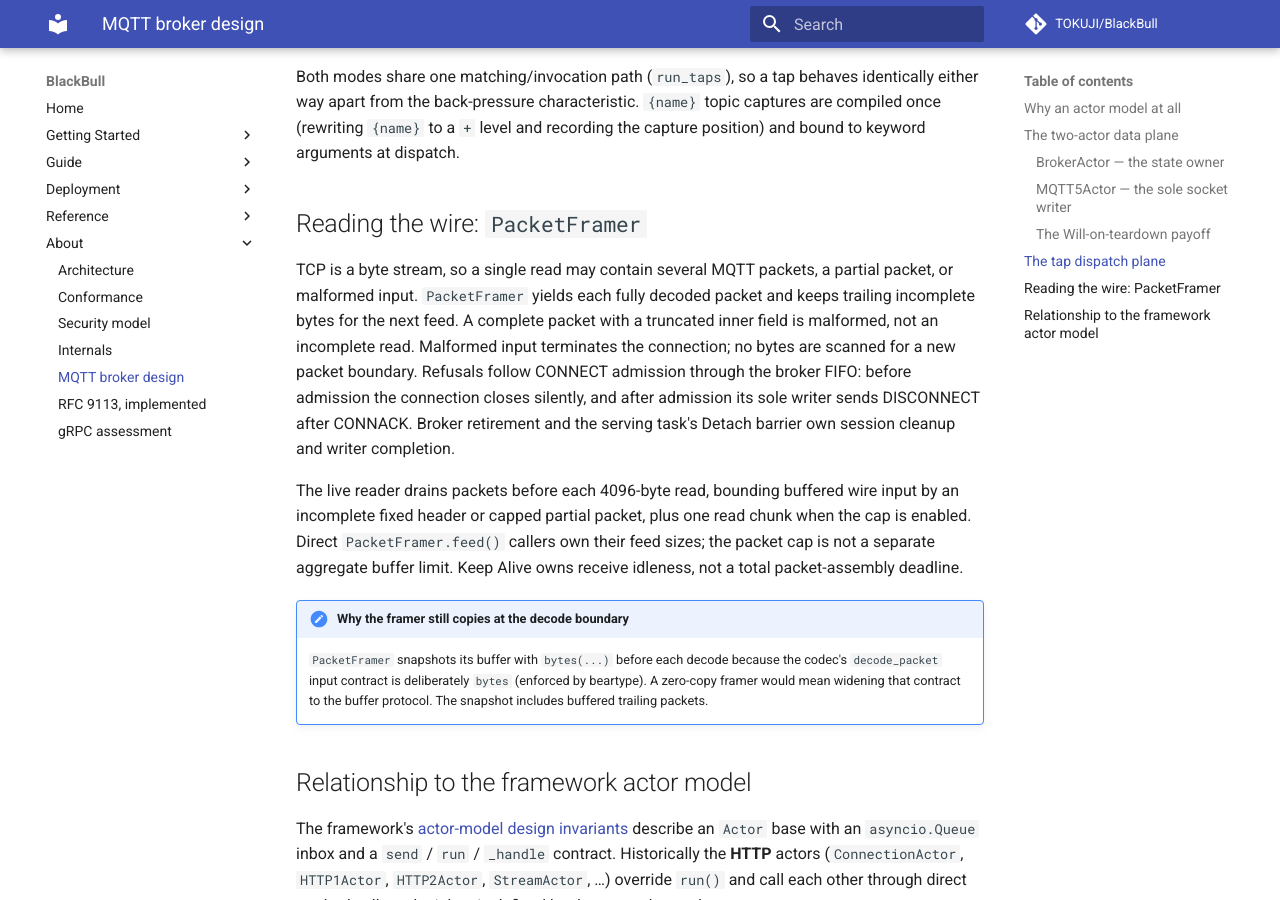
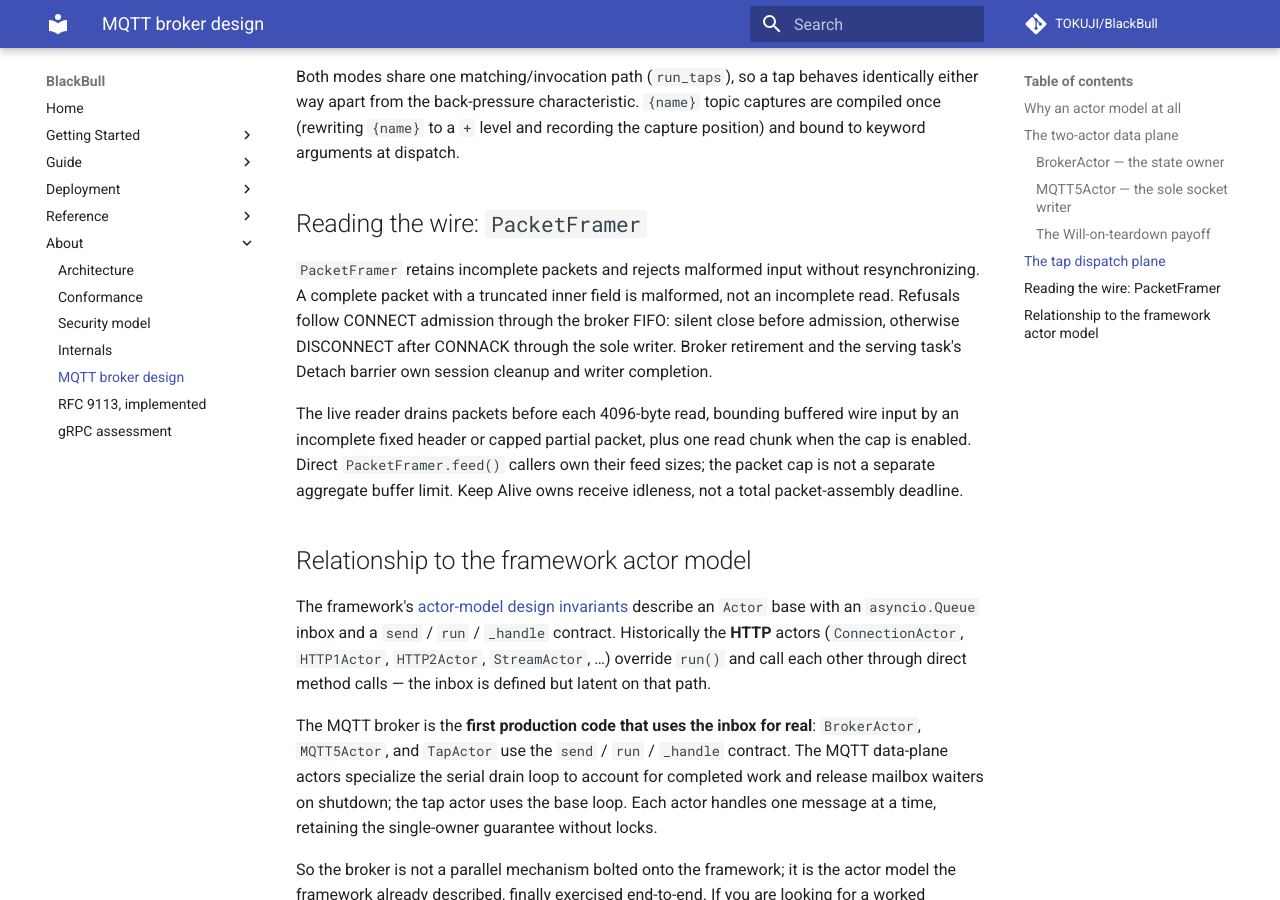
Before and after one commit to TOKUJI/BlackBull, an MkDocs documentation site: the page built from docs/about/mqtt-actor-design.md, in a window 1280 px wide and 900 px high, scrolled down 3185 px. Built offline with MkDocs 1.6.1 and Material for MkDocs 9.7.7, drawn with Linux system fonts in a browser that asks for light colours; comment, search, counter and statistics services are not loaded.

Commit message:
Reject exhausted MQTT lengths and bound header decoding copies

```diff
--- a/docs/about/mqtt-actor-design.md
+++ b/docs/about/mqtt-actor-design.md
@@ -142,27 +142,18 @@ recording the capture position) and bound to keyword arguments at dispatch.
 
 ## Reading the wire: `PacketFramer`
 
-TCP is a byte stream, so a single read may contain several MQTT packets, a
-partial packet, or malformed input. `PacketFramer` yields each fully decoded
-packet and keeps trailing incomplete bytes for the next feed. A complete
-packet with a truncated inner field is malformed, not an incomplete read.
-Malformed input terminates the connection; no bytes are scanned for a new
-packet boundary. Refusals follow CONNECT admission through the broker FIFO:
-before admission the connection closes silently, and after admission its sole
-writer sends DISCONNECT after CONNACK. Broker retirement and the serving task's
-Detach barrier own session cleanup and writer completion.
+`PacketFramer` retains incomplete packets and rejects malformed input without
+resynchronizing. A complete packet with a truncated inner field is malformed,
+not an incomplete read. Refusals follow CONNECT admission through the broker
+FIFO: silent close before admission, otherwise DISCONNECT after CONNACK through
+the sole writer. Broker retirement and the serving task's Detach barrier own
+session cleanup and writer completion.
 
 The live reader drains packets before each 4096-byte read, bounding buffered
 wire input by an incomplete fixed header or capped partial packet, plus one
 read chunk when the cap is enabled. Direct `PacketFramer.feed()` callers own
 their feed sizes; the packet cap is not a separate aggregate buffer limit.
 Keep Alive owns receive idleness, not a total packet-assembly deadline.
-
-!!! note "Why the framer still copies at the decode boundary"
-    `PacketFramer` snapshots its buffer with `bytes(...)` before each decode
-    because the codec's `decode_packet` input contract is deliberately `bytes`
-    (enforced by beartype). A zero-copy framer would mean widening that contract
-    to the buffer protocol. The snapshot includes buffered trailing packets.
 
 ## Relationship to the framework actor model
 
```
Also changed, not shown: docs/guide/mqtt.md (+9 -14 lines), docs/reference/env-vars.md (+2 -2 lines), 4 other files.
